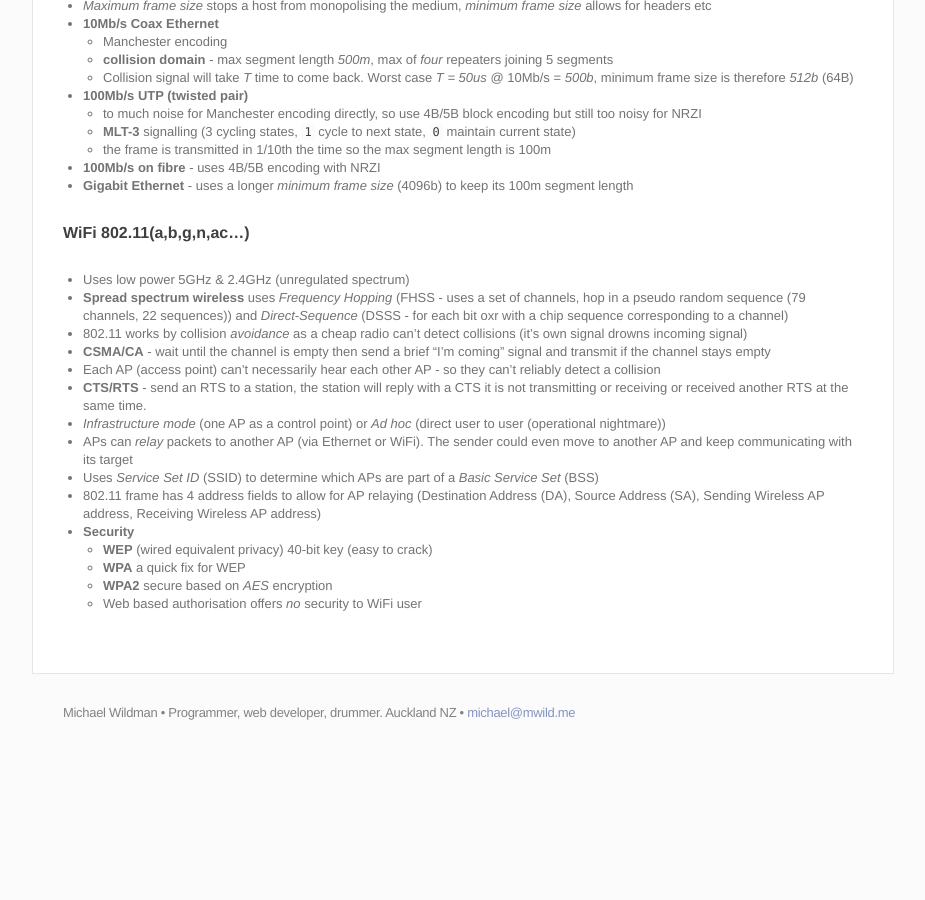
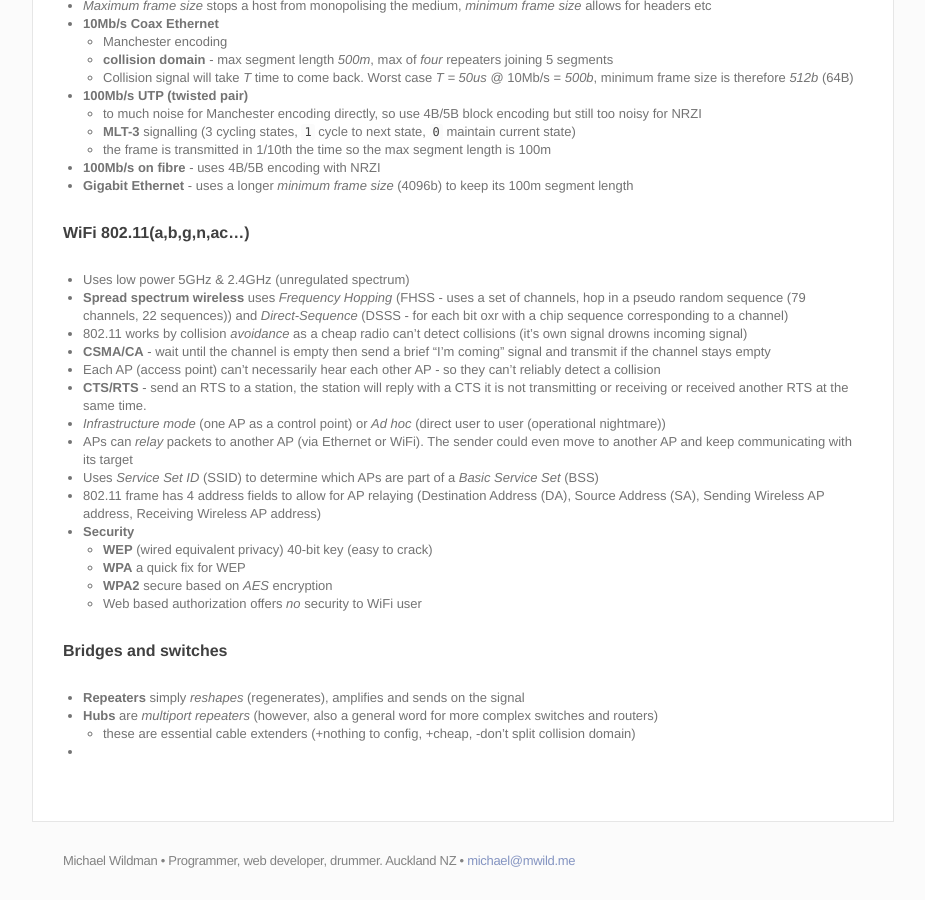
Before and after one commit to m-wild/mwild.me_archive, a Jekyll site: the page built from _posts/2014-08-04-cs314-notes.md, in a window 1280 px wide and 900 px high, scrolled down 9501 px. Shown: the whole window, without its empty margins (177-1102 px from the left). Built offline with Jekyll 4.4.1, drawn with Linux system fonts in a browser that asks for light colours; Markdown is read by kramdown in place of the engine named in the settings; before the commit the page ends 10253 px from its top, so only the background shows below that.

Commit message:
updated 314 notes

```diff
--- a/_posts/2014-08-04-cs314-notes.md
+++ b/_posts/2014-08-04-cs314-notes.md
@@ -476,4 +476,10 @@ A  Listen port X
 	- __WEP__ (wired equivalent privacy) 40-bit key (easy to crack)
 	- __WPA__ a quick fix for WEP
 	- __WPA2__ secure based on _AES_ encryption
-	- Web based authorisation offers _no_ security to WiFi user
+	- Web based authorization offers _no_ security to WiFi user
+
+####Bridges and switches
+- __Repeaters__ simply _reshapes_ (regenerates), amplifies and sends on the signal
+- __Hubs__ are _multiport repeaters_ (however, also a general word for more complex switches and routers)
+	- these are essential cable extenders (+nothing to config, +cheap, -don't split collision domain)
+-
```
